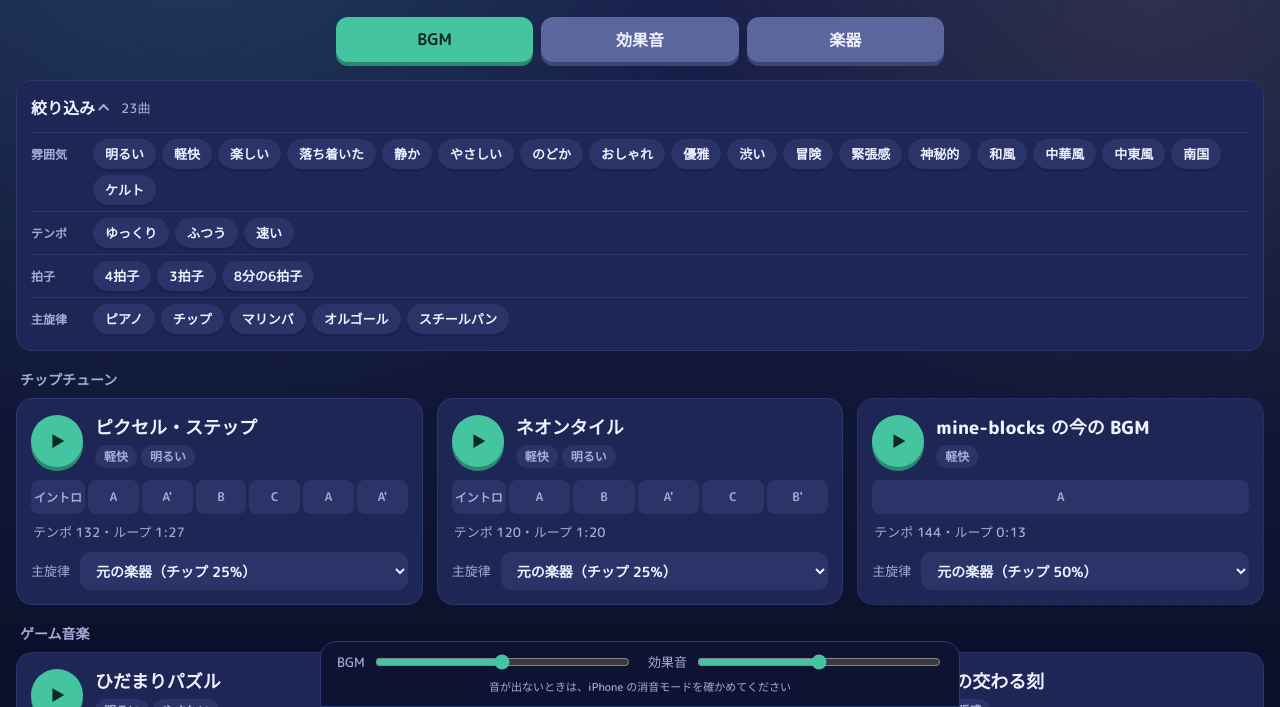
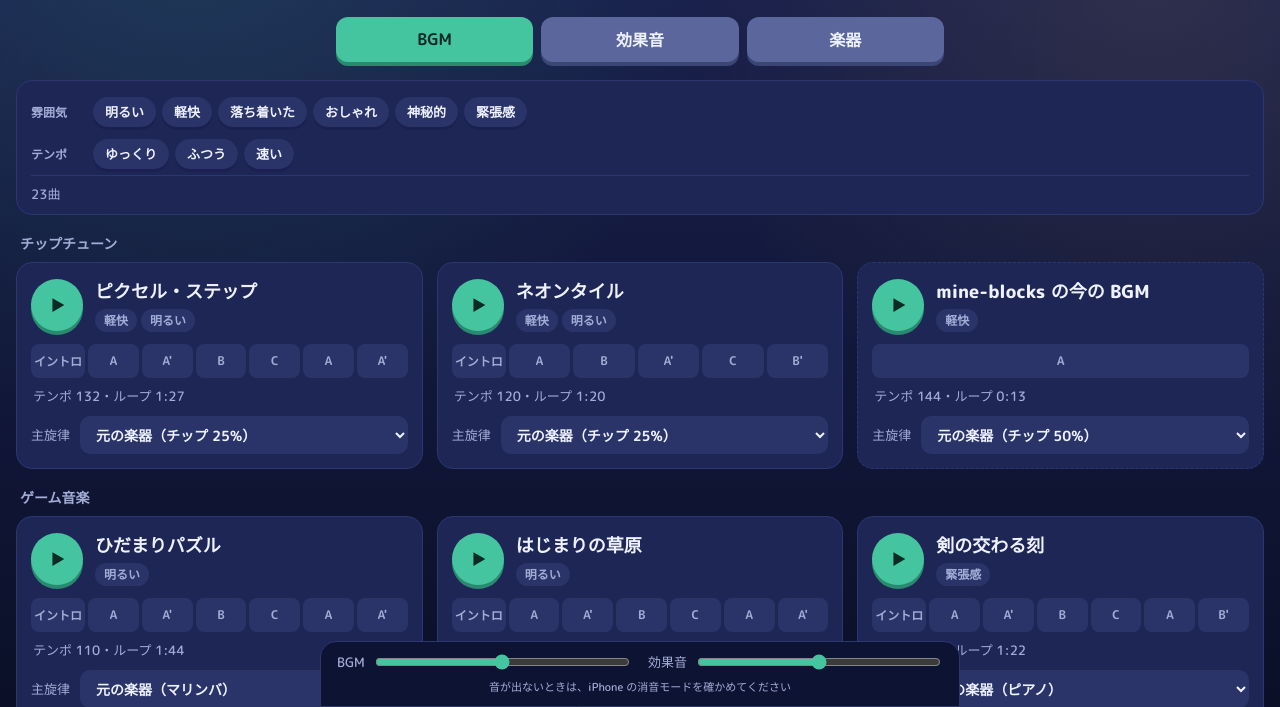
Before and after one commit to 123yoshidandy/sound-kit, a website: page index.html in a window 1280 px wide. Shown: the part 93-800 px from the top of the page. Drawn offline with Linux system fonts and the light colour scheme.

Commit message:
再生中にイントロへ戻れない不具合と、再生ボタンが押せないことがある不具合を直した。タグを減らし、はじく弦をやわらかくした
- 区間を押したときは、同じ曲が流れていても必ずその位置から鳴らし直す（曲の頭のイントロにも戻れる）
- 再生ボタンのアイコンを毎フレーム作り直していたため、押している途中で差し替わって押せないことがあった。再生と停止が切り替わるときだけ替える
- 雰囲気のタグを6つ（明るい・軽快・落ち着いた・おしゃれ・神秘的・緊張感）にし、1曲2つまでにした。絞り込みは雰囲気とテンポだけにして、開閉をなくした
- はじく弦（pluck）が耳障りだったので、最初の雑音を2段で丸め、音の高さに合わせたローパスを通し、立ち上がりを 5ms にして、約 2dB 小さくした

```diff
--- a/audition/app.js
+++ b/audition/app.js
@@ -111,21 +111,13 @@
     const cards = new Map();
 
     // ===== タグ =====
-    // 雰囲気は曲のデータの tags。テンポ・拍子・主旋律の楽器は、曲のデータから自動で決める
+    // 雰囲気は曲のデータの tags（6つから2つまで）。テンポは曲のテンポから自動で決める
 
-    const MOODS = ['明るい', '軽快', '楽しい', '落ち着いた', '静か', 'やさしい', 'のどか', 'おしゃれ', '優雅', '渋い', '冒険', '緊張感', '神秘的', '和風', '中華風', '中東風', '南国', 'ケルト'];
+    const MOODS = ['明るい', '軽快', '落ち着いた', 'おしゃれ', '神秘的', '緊張感'];
     const FACETS = [
         { name: '雰囲気', of: (song) => song.tags ?? [], order: MOODS },
-        { name: 'テンポ', of: (song) => [song.bpm < 90 ? 'ゆっくり' : song.bpm >= 126 ? '速い' : 'ふつう'], order: ['ゆっくり', 'ふつう', '速い'] },
-        { name: '拍子', of: (song) => [song.meter === '6/8' ? '8分の6拍子' : (song.stepsPerBar ?? 16) === 12 ? '3拍子' : '4拍子'], order: ['4拍子', '3拍子', '8分の6拍子'] },
-        { name: '主旋律', of: (song) => song.melody ? [instrumentName(song.parts[song.melody[0]])] : [], order: [] }
+        { name: 'テンポ', of: (song) => [song.bpm < 90 ? 'ゆっくり' : song.bpm >= 126 ? '速い' : 'ふつう'], order: ['ゆっくり', 'ふつう', '速い'] }
     ];
-
-    // 絞り込みでは、チップの矩形波の幅の違いはまとめて「チップ」にする
-    function instrumentName(part) {
-        if (part.instrument === 'chip' && part.wave !== 'triangle') return 'チップ';
-        return INSTRUMENTS.find(item => sameInstrument(item.preset, part))?.name ?? part.instrument;
-    }
 
     // 選んだタグ（種類ごと）。同じ種類の中は「どれか」、違う種類どうしは「すべて」に当てはまる曲を出す
     const selected = new Map(FACETS.map(facet => [facet.name, new Set()]));
@@ -161,17 +153,16 @@
     });
     applyFilter();
 
-    // 絞り込みの欄。スマホでは閉じておき、押すと開く
+    // 絞り込みの欄
     function createFilters() {
         const element = document.createElement('section');
         element.className = 'filters';
         element.innerHTML = `
-            <div class="filters-head">
-                <button class="filters-toggle" aria-expanded="false">絞り込み<span class="chevron"></span></button>
+            <div class="facets"></div>
+            <div class="filters-foot">
                 <span class="count"></span>
                 <button class="clear">解除</button>
-            </div>
-            <div class="facets"></div>`;
+            </div>`;
         const facetBox = element.querySelector('.facets');
         const chips = [];
         FACETS.forEach(facet => {
@@ -196,13 +187,6 @@
             });
             facetBox.appendChild(row);
         });
-        const toggle = element.querySelector('.filters-toggle');
-        const setOpen = (open) => {
-            element.classList.toggle('is-open', open);
-            toggle.setAttribute('aria-expanded', String(open));
-        };
-        setOpen(window.matchMedia('(min-width: 700px)').matches);
-        toggle.addEventListener('click', () => setOpen(!element.classList.contains('is-open')));
         element.querySelector('.clear').addEventListener('click', () => {
             selected.forEach(set => set.clear());
             applyFilter();
@@ -248,8 +232,8 @@
             <div class="now"><span class="where"></span><span class="time"></span></div>
             <label class="lead">主旋律<select></select></label>`;
         card.querySelector('h2').textContent = song.title;
-        // カードのタグ（雰囲気と、4拍子でない拍子）。押すと、そのタグで絞り込む
-        const cardTags = [...(song.tags ?? []).map(tag => ['雰囲気', tag]), ...FACETS[2].of(song).filter(tag => tag !== '4拍子').map(tag => ['拍子', tag])];
+        // カードのタグ（雰囲気）。押すと、そのタグで絞り込む
+        const cardTags = (song.tags ?? []).map(tag => ['雰囲気', tag]);
         cardTags.forEach(([facet, tag]) => {
             const chip = document.createElement('button');
             chip.className = 'tag';
@@ -329,8 +313,13 @@
         cards.forEach(({ card, segments, compiled, info }, id) => {
             const playing = position?.name === id;
             card.classList.toggle('is-playing', playing);
-            card.querySelector('.play').innerHTML = playing ? STOP_ICON : PLAY_ICON;
-            card.querySelector('.play').setAttribute('aria-label', playing ? '停止' : '再生');
+            // アイコンは、再生と停止が切り替わったときだけ替える（毎フレーム作り直すと、押している途中で差し替わって押せないことがある）
+            const button = card.querySelector('.play');
+            if (button.dataset.playing !== String(playing)) {
+                button.dataset.playing = String(playing);
+                button.innerHTML = playing ? STOP_ICON : PLAY_ICON;
+                button.setAttribute('aria-label', playing ? '停止' : '再生');
+            }
             segments.forEach(({ section, button }) => {
                 const inside = playing && position.step >= section.start && position.step < section.start + section.length;
                 button.classList.toggle('is-current', inside);
--- a/audition/style.css
+++ b/audition/style.css
@@ -415,32 +415,12 @@ main {
     margin-bottom: 4px;
 }
 
-.filters-head {
+.filters-foot {
     display: flex;
     align-items: center;
     gap: 12px;
-}
-
-.filters-toggle {
-    display: flex;
-    align-items: center;
-    gap: 6px;
-    padding: 4px 0;
-    background: none;
-    font-weight: 800;
-}
-
-.filters-toggle .chevron {
-    width: 8px;
-    height: 8px;
-    border-right: 2px solid var(--muted);
-    border-bottom: 2px solid var(--muted);
-    transform: rotate(45deg) translateY(-2px);
-    transition: transform 0.15s;
-}
-
-.filters.is-open .filters-toggle .chevron {
-    transform: rotate(-135deg) translateY(-2px);
+    padding-top: 8px;
+    border-top: 1px solid var(--card-line);
 }
 
 .filters .count {
@@ -463,20 +443,10 @@ main {
     font-weight: 700;
 }
 
-.facets {
-    display: none;
-    margin-top: 8px;
-}
-
-.filters.is-open .facets {
-    display: block;
-}
-
 .facet {
     display: flex;
     gap: 10px;
     padding: 6px 0;
-    border-top: 1px solid var(--card-line);
 }
 
 .facet-name {
@@ -537,3 +507,8 @@ main {
 .tag.is-on {
     box-shadow: none;
 }
+
+/* アイコンではなく、ボタンそのものが押されたことを受け取る */
+.play svg {
+    pointer-events: none;
+}
--- a/games/catalog.ambient.js
+++ b/games/catalog.ambient.js
@@ -7,7 +7,7 @@
     // アンビエント：ゆっくり変わるパッドに、長く響くピアノと、まばらなベル・ビブラフォン
     const ambient = {
         title: 'うすあかりの部屋',
-        tags: ['静か', '落ち着いた'],
+        tags: ['落ち着いた'],
         genre: 'アンビエント',
         melody: ['lead'],
         bpm: 70,
--- a/games/catalog.blues.js
+++ b/games/catalog.blues.js
@@ -21,7 +21,7 @@
     // ブルース：オルガンのシャッフルの上で、ピアノがブルーノートを転がす
     const blues = {
         title: 'ほろ酔いシャッフル',
-        tags: ['渋い', '落ち着いた'],
+        tags: ['おしゃれ', '落ち着いた'],
         genre: 'ジャズ・ブルース',
         melody: ['lead'],
         bpm: 100,
--- a/games/catalog.celtic.js
+++ b/games/catalog.celtic.js
@@ -46,7 +46,7 @@
 
     const celtic = {
         title: '丘の上のジグ',
-        tags: ['軽快', 'のどか', 'ケルト'], meter: '6/8',
+        tags: ['軽快'], meter: '6/8',
         genre: 'ワールド',
         melody: ['lead'],
         bpm: 126,
--- a/games/catalog.chinese.js
+++ b/games/catalog.chinese.js
@@ -35,7 +35,7 @@
 
     const chinese = {
         title: '桃の花の庭',
-        tags: ['のどか', '中華風'],
+        tags: ['落ち着いた'],
         genre: 'ワールド',
         melody: ['lead'],
         bpm: 96,
--- a/games/catalog.field.js
+++ b/games/catalog.field.js
@@ -39,7 +39,7 @@
 
     const field = {
         title: 'はじまりの草原',
-        tags: ['明るい', '冒険'],
+        tags: ['明るい'],
         genre: 'ゲーム音楽',
         melody: ['lead'],   // 主旋律のパート（試聴ページで楽器を替えられる）
         bpm: 120,
--- a/games/catalog.funk.js
+++ b/games/catalog.funk.js
@@ -49,7 +49,7 @@
     // ピアノとエレピ：夜の街のように、軽く跳ねるファンク
     const funk = {
         title: '真夜中のグルーヴ',
-        tags: ['軽快', 'おしゃれ'],
+        tags: ['おしゃれ', '軽快'],
         genre: 'ファンク・ソウル',
         melody: ['lead'],
         bpm: 100,
--- a/games/catalog.mideast.js
+++ b/games/catalog.mideast.js
@@ -50,7 +50,7 @@
 
     const mideast = {
         title: '砂の回廊',
-        tags: ['神秘的', '中東風'],
+        tags: ['神秘的'],
         genre: 'ワールド',
         melody: ['lead'],
         bpm: 104,
--- a/games/catalog.minuet.js
+++ b/games/catalog.minuet.js
@@ -32,7 +32,7 @@
 
     const minuet = {
         title: '庭園のメヌエット',
-        tags: ['優雅'],
+        tags: ['落ち着いた'],
         genre: 'クラシック',
         melody: ['lead'],   // 主旋律のパート（試聴ページで楽器を替えられる）
         bpm: 126,
--- a/games/catalog.reggae.js
+++ b/games/catalog.reggae.js
@@ -46,7 +46,7 @@
     // ピアノとはじく弦：日なたの港のように、のどかで明るく
     const reggae = {
         title: 'ひだまりの港',
-        tags: ['のどか', '明るい', '南国'],
+        tags: ['明るい', '落ち着いた'],
         genre: 'ワールド',
         melody: ['lead'],
         bpm: 78,
--- a/games/catalog.salsa.js
+++ b/games/catalog.salsa.js
@@ -54,7 +54,7 @@
     // 速いサルサを、うるさくならないように：伴奏はエレピ1つ、打楽器は軽く
     const salsa = {
         title: 'カジェ・ルンバ',
-        tags: ['軽快', '楽しい'],
+        tags: ['軽快', '明るい'],
         genre: 'ラテン',
         melody: ['lead'],
         bpm: 184,
--- a/games/mine-blocks.js
+++ b/games/mine-blocks.js
@@ -126,7 +126,7 @@
     // マリンバとベル：明るいパズルゲームらしく
     const hidamari = {
         title: 'ひだまりパズル',
-        tags: ['明るい', 'やさしい'],
+        tags: ['明るい'],
         genre: 'ゲーム音楽',
         melody: ['lead'],
         bpm: 110,
--- a/games/mine-blocks.tropical.js
+++ b/games/mine-blocks.tropical.js
@@ -42,7 +42,7 @@
     // スチールパンとマリンバ：南の島のように明るく、軽やかに
     const tropical = {
         title: 'ココナツ・ステップ',
-        tags: ['明るい', '楽しい', '南国'],
+        tags: ['明るい', '軽快'],
         genre: 'ワールド',
         melody: ['lead'],   // 主旋律のパート（試聴ページで楽器を替えられる）
         bpm: 112,
--- a/games/mine-blocks.wafu.js
+++ b/games/mine-blocks.wafu.js
@@ -7,7 +7,7 @@
 
     const wafu = {
         title: 'ことのは庭',
-        tags: ['落ち着いた', '和風'],
+        tags: ['落ち着いた'],
         genre: 'ワールド',
         melody: ['lead'],
         bpm: 92,
--- a/games/mine-blocks.waltz.js
+++ b/games/mine-blocks.waltz.js
@@ -19,7 +19,7 @@
 
     const waltz = {
         title: 'オルゴールのワルツ',
-        tags: ['やさしい'],
+        tags: ['落ち着いた'],
         genre: 'クラシック',
         melody: ['lead', 'leadB'],   // 主旋律のパート（試聴ページで楽器を替えられる）
         bpm: 132,
```
Also changed, not shown: docs/composing.md (+1 -1 lines), src/sound-kit.js (+22 -10 lines).
